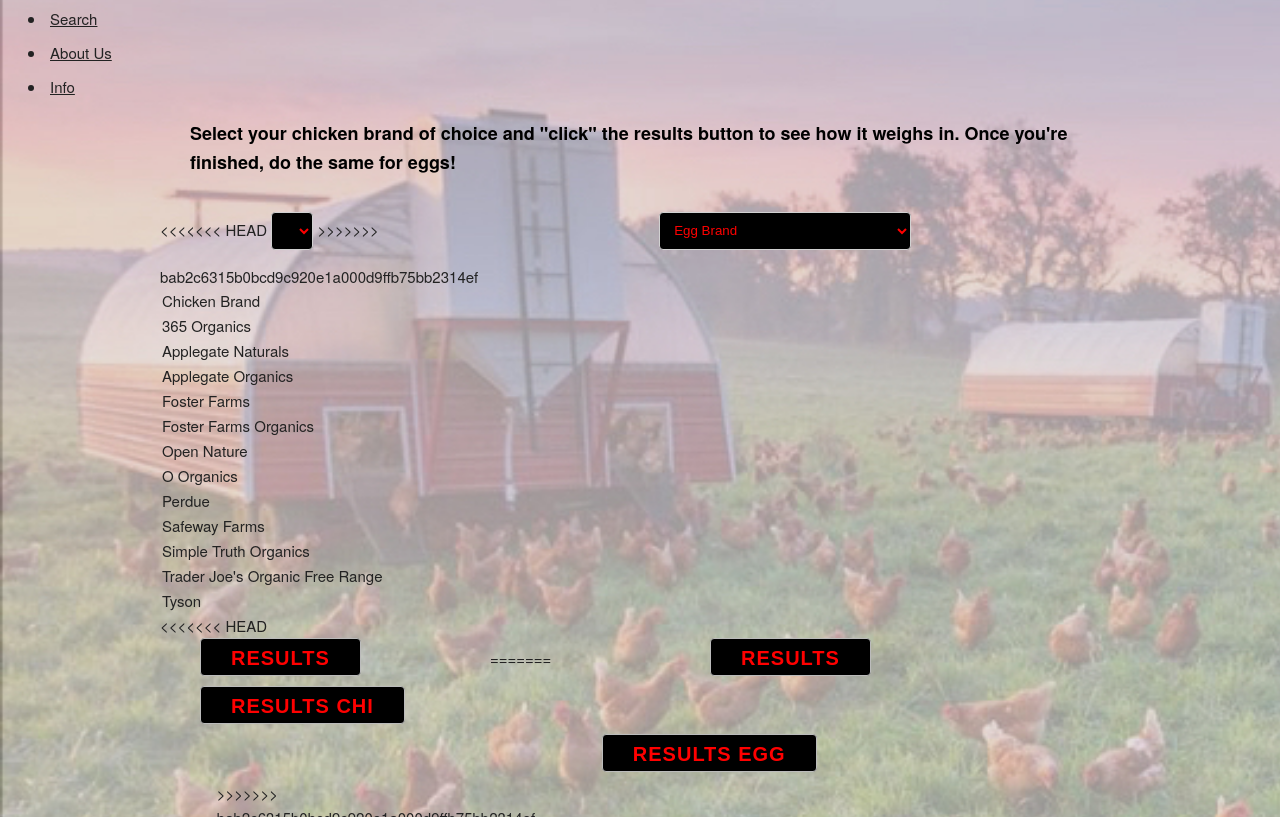
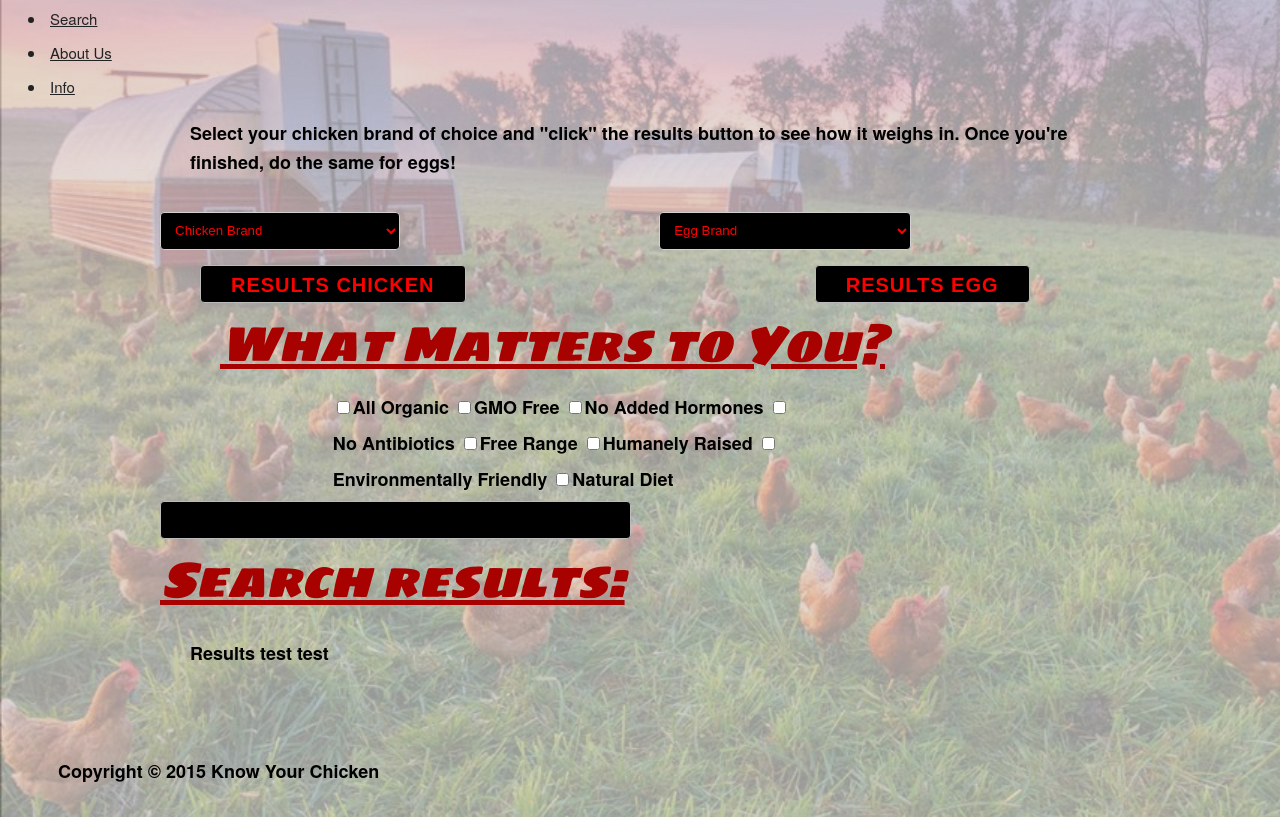
Before and after one commit to satuba/know-your-chicken, a plain HTML site: page index.html in a window 1280 px wide. Shown: the part 135-952 px from the top of the page. Drawn offline with nearby package versions, Linux system fonts and the light colour scheme.

Commit message:
fix merge conflict

```diff
--- a/index.html
+++ b/index.html
@@ -42,11 +42,7 @@
       <div class="container">
         <div class="row">
           <div class="six columns">
-<<<<<<< HEAD
-            <select class="dropdown">
-=======
-            <select name="options">
->>>>>>> bab2c6315b0bcd9c920e1a000d9ffb75bb2314ef
+            <select class="dropdown" name="options">
               <option>Chicken Brand</option>
               <option id="365">365 Organics</option>
               <option id="appNat">Applegate Naturals</option>
@@ -76,21 +72,9 @@
   </div>
   <div class="container">
     <div class="row">
-<<<<<<< HEAD
       <div class"twelve columns">
-        <button id="chickenBrandResults">Results</button>
-        <button id="eggBrandResults">Results</button>
-=======
-      <div class"six columns">
-        <button id="chickenBrandResults">Results Chi</button>
-      </div>
-      <div class="six columns">
-      <div class"five columns">
-        <!--<button id="chickenBrandResults">Results</button>-->
-      </div>
-      <div class="five columns">
+        <button id="chickenBrandResults">Results Chicken</button>
         <button id="eggBrandResults">Results Egg</button>
->>>>>>> bab2c6315b0bcd9c920e1a000d9ffb75bb2314ef
       </div>
     </div>
   </div>
@@ -112,19 +96,16 @@
           <input type="checkbox"label="Natural Diet">Natural Diet</input>
         </div>
       </div>
-<<<<<<< HEAD
       <div class="row">
-        <<div class"twelve columns">
+        <div class"twelve columns">
         <button id="VBB">See What Brand Is Right For You!</button>
       </div>
       </div>
-=======
       <section>
         <h1>Search results:</h1>
         <p>Results test test</p>
         <p id="output"></p>
       </section>
->>>>>>> bab2c6315b0bcd9c920e1a000d9ffb75bb2314ef
     </main>
     <footer>
       <p>Copyright © 2015 Know Your Chicken</p>
```
